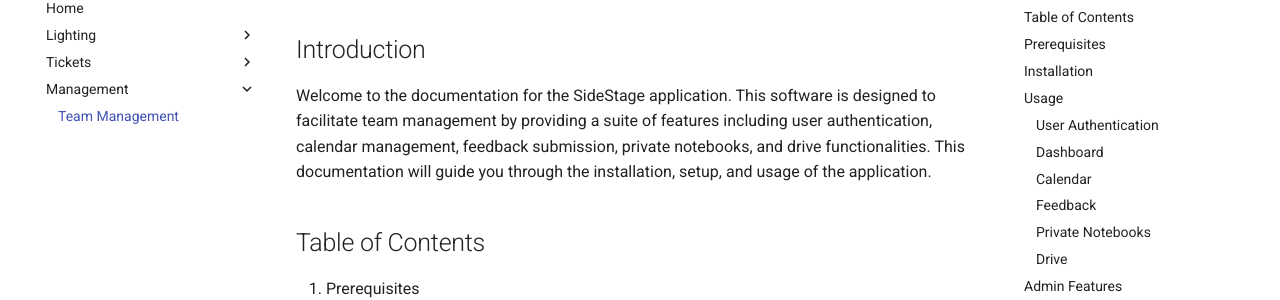
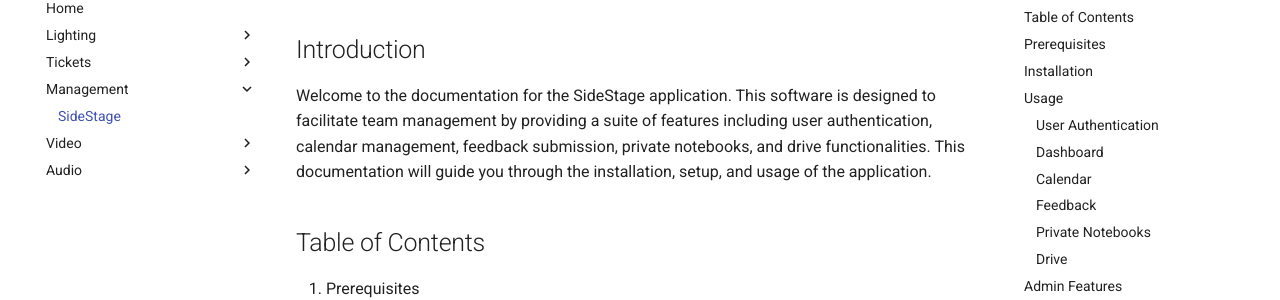
Before and after one commit to funeventsystems/documentation, an MkDocs documentation site: the page built from docs/team-manager.md, in a window 1280 px wide. Shown: the part 148-448 px from the top of the page. Built offline with MkDocs 1.6.1 and Material for MkDocs 9.7.7, drawn with Linux system fonts in a browser that asks for light colours.

Commit message:
Update mkdocs.yml

```diff
--- a/mkdocs.yml
+++ b/mkdocs.yml
@@ -7,7 +7,12 @@ nav:
     - Tickets:
           - Ticket system : tickets.md
     - Management:
-          - Team Management : team-manager.md
+          - SideStage : team-manager.md
+    - Video:
+          - Vide0Stage: videostage.md
+    - Audio:
+          - SoundStage: soundstage.md
+
 
 
 theme:
```
